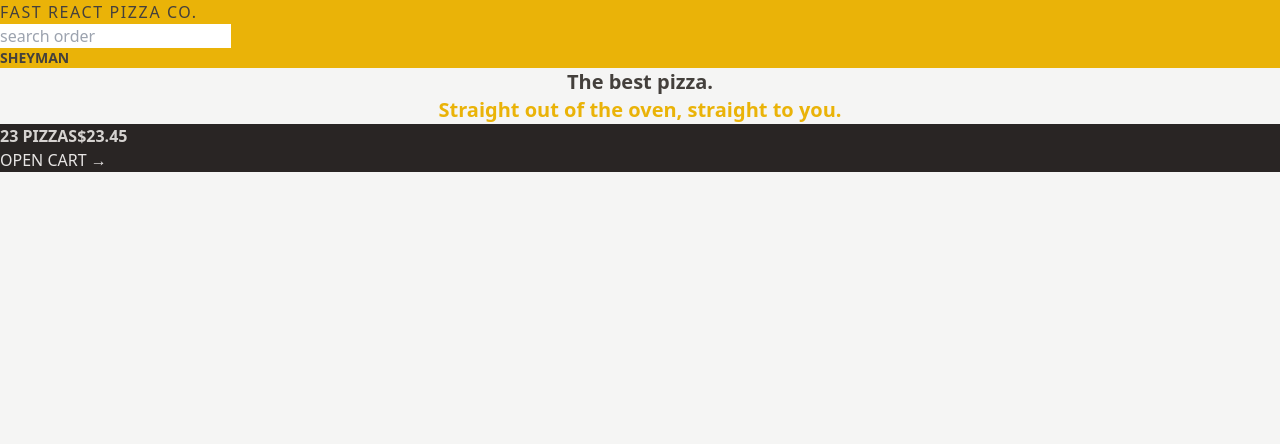
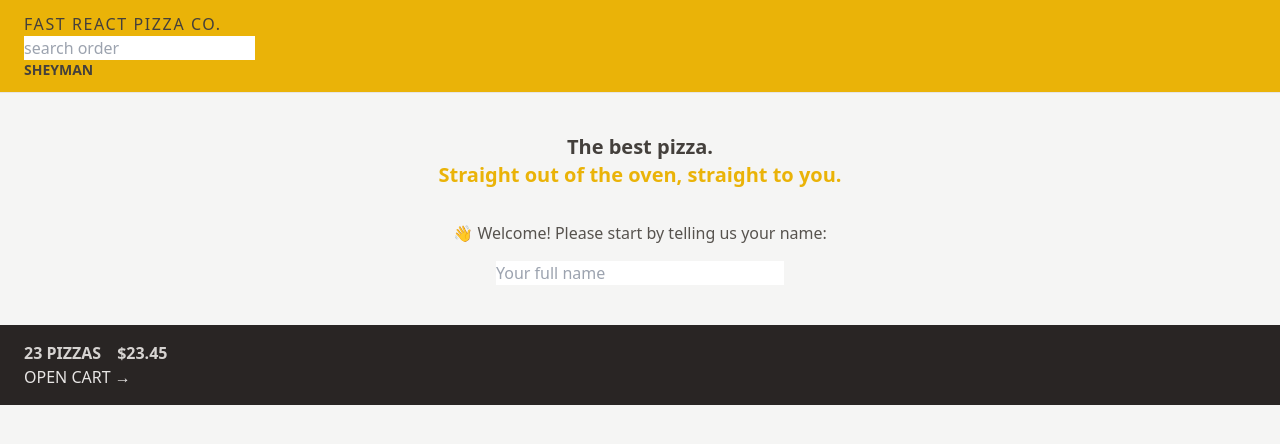
Before and after one commit to olaniyansheyi/fastest-pizza-app, a React (Vite) app: page / in a window 1280 px wide. Shown: the top 444 px of the page. Built offline with nearby package versions, Linux system fonts and the light colour scheme.

Commit message:
new feature

```diff
--- a/src/features/cart/CartOverview.jsx
+++ b/src/features/cart/CartOverview.jsx
@@ -2,8 +2,8 @@ import { Link } from "react-router-dom";
 
 function CartOverview() {
   return (
-    <div className="bg-stone-800 uppercase text-stone-200">
-      <p className="text-stone-300 font-semibold">
+    <div className="bg-stone-800 uppercase px-4 text-sm md:text-base py-4 text-stone-200 sm:px-6">
+      <p className="text-stone-300 space-x-4 ms:space-x-6 font-semibold">
         <span>23 pizzas</span>
         <span>$23.45</span>
       </p>
--- a/src/features/user/CreateUser.jsx
+++ b/src/features/user/CreateUser.jsx
@@ -9,13 +9,14 @@ function CreateUser() {
 
   return (
     <form onSubmit={handleSubmit}>
-      <p>👋 Welcome! Please start by telling us your name:</p>
+      <p className='mb-4 text-sm text-stone-600 md:text-base'>👋 Welcome! Please start by telling us your name:</p>
 
       <input
         type="text"
         placeholder="Your full name"
         value={username}
         onChange={(e) => setUsername(e.target.value)}
+        className='w-72'
       />
 
       {username !== '' && (
--- a/src/ui/Header.jsx
+++ b/src/ui/Header.jsx
@@ -4,7 +4,7 @@ import Username from "../features/user/Username";
 
 function Header() {
   return (
-    <header className="bg-yellow-500 uppercase">
+    <header className="bg-yellow-500 uppercase px-4 py-3 border-stone-200 border-b sm:px-6">
       <Link to="/" className="tracking-widest">Fast React Pizza Co.</Link>
       <SearchOrder />
       <Username />
--- a/src/ui/Home.jsx
+++ b/src/ui/Home.jsx
@@ -1,11 +1,14 @@
+import CreateUser from '../features/user/CreateUser';
+
 function Home() {
   return (
-    <div>
-      <h1 className=" text-center text-xl font-semibold">
+    <div className='my-10 sm:my-10 text-center'>
+      <h1 className=" text-xl font-semibold mb-8">
         The best pizza.
         <br />
-       <span className="text-yellow-500"> Straight out of the oven, straight to you.</span>
+       <span className="text-yellow-500 "> Straight out of the oven, straight to you.</span>
       </h1>
+      <CreateUser />
     </div>
   );
 }
```
